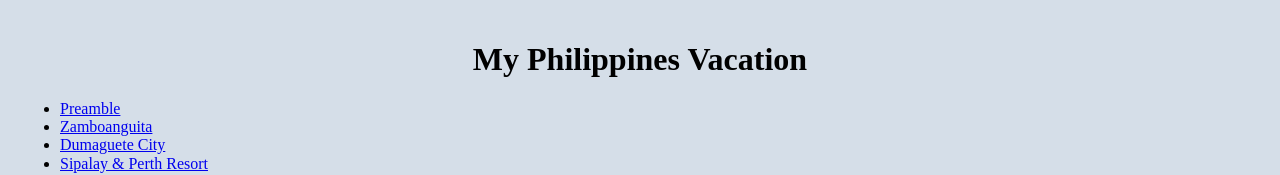
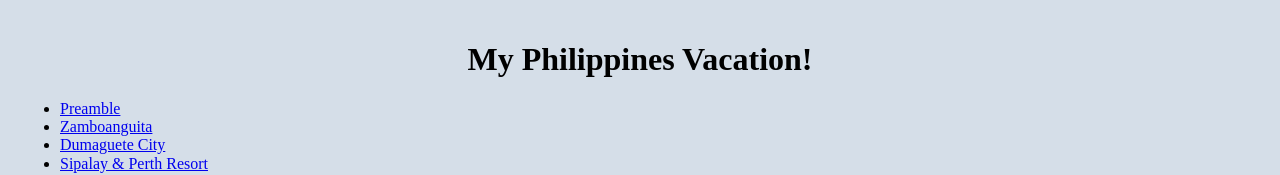
Before and after one commit to darrisgr/html-me-something, a plain HTML site: page index.html in a window 1280 px wide. Shown: the top 175 px of the page. Drawn offline with Linux system fonts and the light colour scheme.

Commit message:
Updated index.html

```diff
--- a/index.html
+++ b/index.html
@@ -10,7 +10,7 @@
 
 <body>
     <header>
-        <h1>My Philippines Vacation</h1>
+        <h1>My Philippines Vacation!</h1>
         <nav>
             <ul>
                 <li class="table-of-contents"><a href="#preamble">Preamble</a></li>
```
